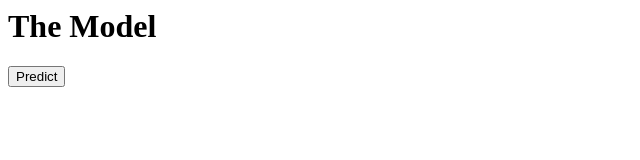
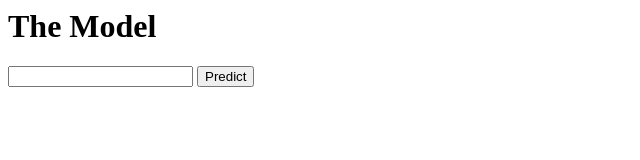
Before and after one commit to mileserickson/demo-web-site, a plain HTML site: page public_html/index.html in a window 1280 px wide. Shown: the whole page, without its empty margins (0-640 px from the left). Drawn offline with Linux system fonts and the light colour scheme.

Commit message:
Add input to index.html

```diff
--- a/public_html/index.html
+++ b/public_html/index.html
@@ -4,6 +4,7 @@
 	</head>
 	<body>
 		<h1>The Model</h1>
+		<input></input>
 		<button>Predict</button>
 	</body>
 </html>
```
